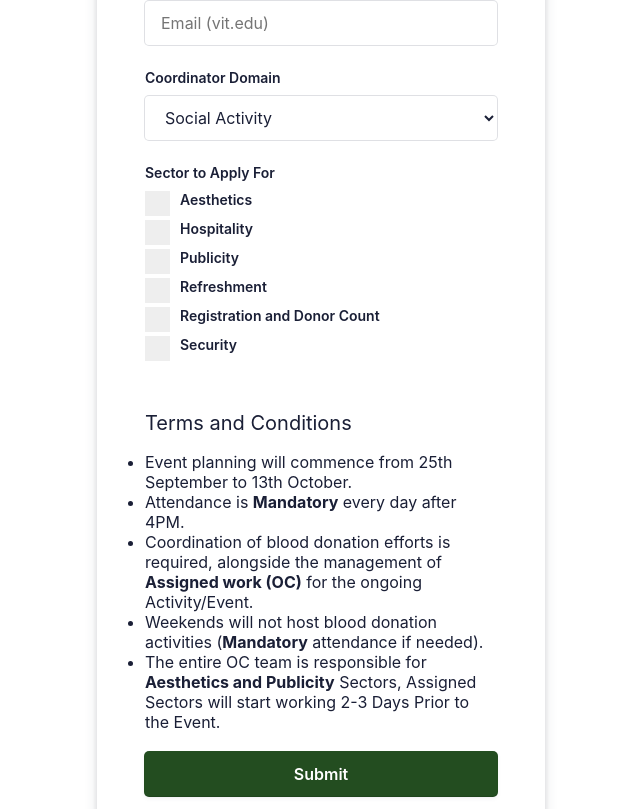
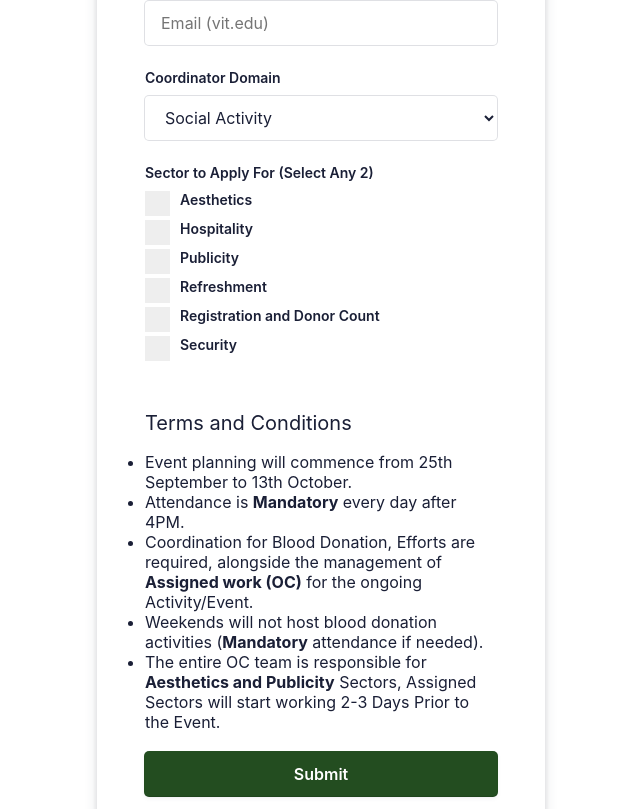
Before and after one commit to 21Sandesh/SWDBloodDonation23, a plain HTML site: page index.html in a window 1280 px wide. Shown: the part 600-1409 px from the top of the page, without its empty margins (319-959 px from the left). Drawn offline with Linux system fonts and the light colour scheme.

Commit message:
Second Commit

```diff
--- a/index.html
+++ b/index.html
@@ -101,7 +101,7 @@
                                     </select>
                                 </div>
                                 <div class="field padding-bottom--24">
-                                    <label for="applyfor">Sector to Apply For</label>
+                                    <label for="applyfor">Sector to Apply For (Select Any 2)</label>
                                     <label class="container">Aesthetics
                                         <input type="checkbox" name="entry.296905780" value="Aesthetics">
                                         <span class="checkmark"></span>
@@ -134,7 +134,7 @@
                                     <ul>
                                         <li>Event planning will commence from 25th September to 13th October.</li>
                                         <li>Attendance is <strong>Mandatory</strong> every day after 4PM.</li>
-                                        <li>Coordination of blood donation efforts is required, alongside the management
+                                        <li>Coordination for Blood Donation, Efforts are required, alongside the management
                                             of <strong>Assigned work (OC)</strong> for the ongoing Activity/Event.</li>
                                         <li>Weekends will not host blood donation activities (<strong>Mandatory</strong>
                                             attendance if needed).</li>
```
